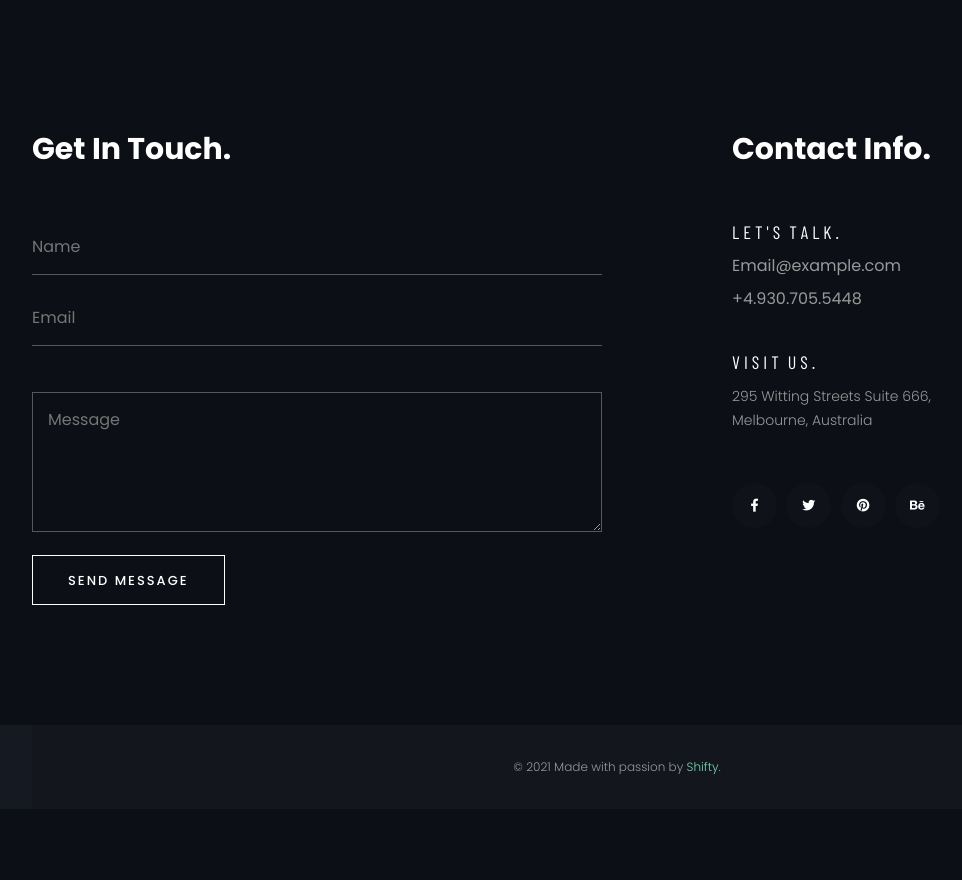
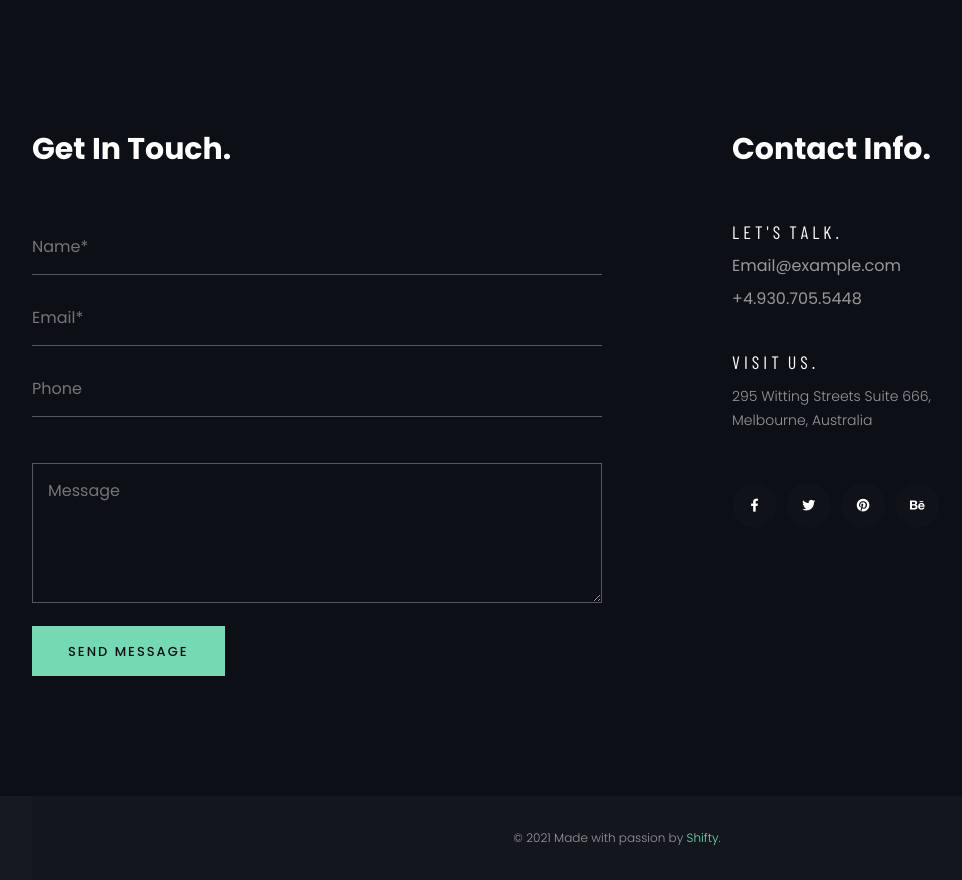
Before and after one commit to HSABIB/shiftyportfolio, a Django app: page /contact/ in a window 1280 px wide. Shown: the part 632-1512 px from the top of the page, without its empty margins (23-985 px from the left). Before the commit the page ends 1407 px from the top, so only its background shows below. Run offline with Django 3.2, Linux system fonts and the light colour scheme; some libraries are stand-ins or nearby versions; some web fonts are replaced.

Commit message:
add contact att2

```diff
--- a/templates/landing/contact_dark.html
+++ b/templates/landing/contact_dark.html
@@ -128,19 +128,22 @@
                     <div class="col-lg-6">
                         <div class="form md-mb50">
                             <h4 class="extra-title mb-50">Get In Touch.</h4>
-                            <form id="contact-form" method="post" action="contact.php">
+                            <form id="contact-form" method="POST" action="{% url 'contact' %}">
                                 <div class="messages"></div>
                                 <div class="controls">
                                     <div class="form-group">
-                                        <input id="form_name" type="text" name="name" placeholder="Name" required="required">
+                                        <input id="form_name" type="text" name="name" placeholder="Name*" required="required">
                                     </div>
                                     <div class="form-group">
-                                        <input id="form_email" type="email" name="email" placeholder="Email" required="required">
+                                        <input id="form_email" type="email" name="email" placeholder="Email*" required="required">
+                                    </div>
+                                    <div class="form-group">
+                                        <input id="form_phone" type="number" name="email" placeholder="Phone">
                                     </div>
                                     <div class="form-group">
                                         <textarea id="form_message" name="message" placeholder="Message" rows="4" required="required"></textarea>
                                     </div>
-                                    <button type="submit" class="btn-curve btn-lit"><span>Send Message</span></button>
+                                    <button type="submit" class="btn-curve btn-color"><span>Send Message</span></button>
                                 </div>
                             </form>
                         </div>
```
